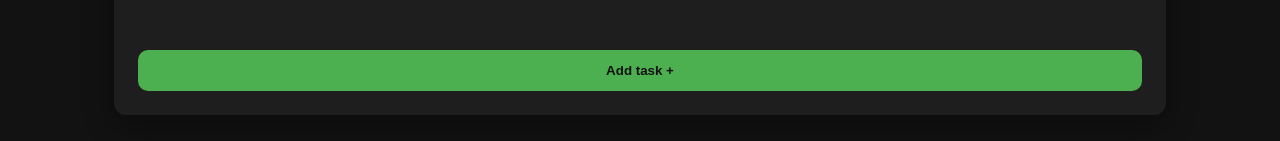
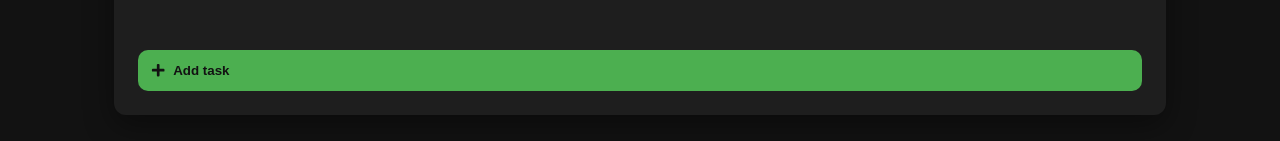
Before and after one commit to StackKens/TaskFlow, a React (Vite) app: page / in a window 1280 px wide. Shown: the part 440-581 px from the top of the page. Built offline with nearby package versions, Linux system fonts and the light colour scheme.

Commit message:
style(TaskForm): add plus icon to add task button

```diff
--- a/src/components/TaskForm.jsx
+++ b/src/components/TaskForm.jsx
@@ -1,4 +1,5 @@
 import { useState } from 'react';
+import { FaPlus } from 'react-icons/fa';
 
 const TaskForm = ({ heading, paragraph, tasks, addTasks }) => {
   const [formData, setFormData] = useState({
@@ -107,7 +108,10 @@ const TaskForm = ({ heading, paragraph, tasks, addTasks }) => {
                 placeholder='Add description'
               ></textarea>
             </div>
-            <button type='submit'>Add task +</button>
+            <button type='submit' className='add-task-btn'>
+              <FaPlus className='btn-icon' />
+              <span>Add task</span>
+            </button>
           </form>
         </div>
       </div>
--- a/src/index.css
+++ b/src/index.css
@@ -93,6 +93,15 @@ textarea:focus {
 textarea {
   resize: vertical;
   min-height: 100px;
+}
+
+.add-task-btn {
+  display: inline-flex;
+  align-items: center;
+  gap: 0.5rem;
+}
+.btn-icon {
+  font-size: 0.9rem;
 }
 
 /* Form submit-button */
```
